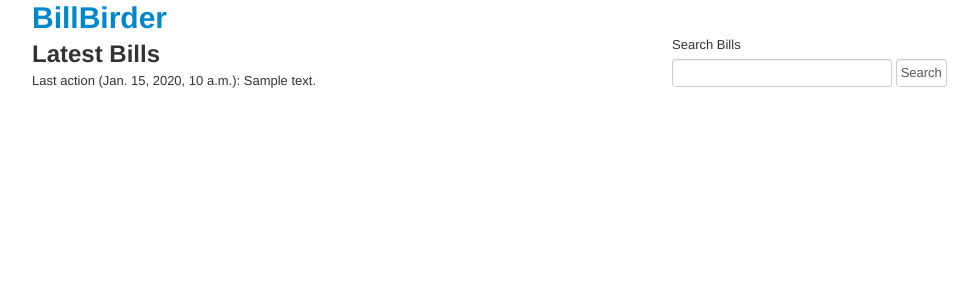
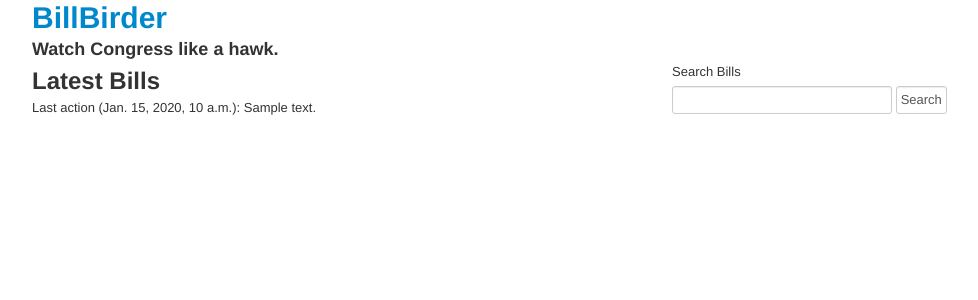
Before and after one commit to tweetbill/billbirder, a Django app: template billbirder/templates/bills/bill_list.html in a window 1280 px wide. Shown: the top 300 px of the page, without its empty margins (138-1116 px from the left). Run offline with Django 3.2, Linux system fonts and the light colour scheme; the template is opened without the code that fills it: most values are stand-ins (such as "Sample title", 1, 10 or a date in 2020).

Commit message:
added h3 tagline to base

```diff
--- a/billbirder/templates/base.html
+++ b/billbirder/templates/base.html
@@ -13,6 +13,7 @@
 			{% block header %}
 			<div class="span12">
 				<h1><a href="/">BillBirder</a></h1>
+				<h3>Watch Congress like a hawk.</h3>
 			</div>
 			{% endblock header %}
 		</header>
```
